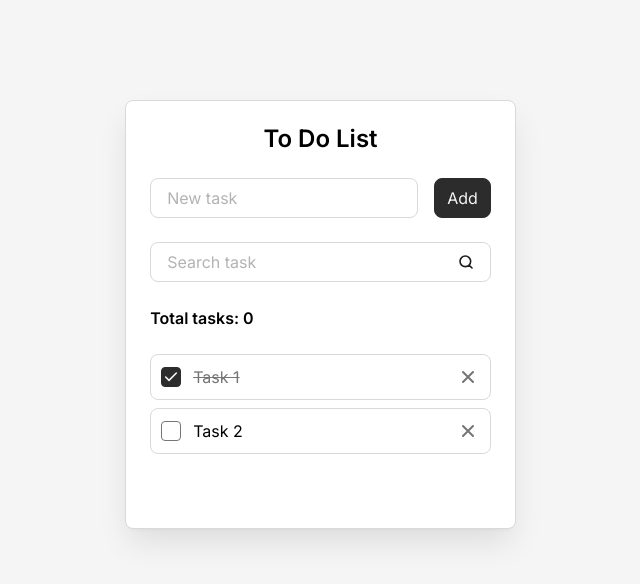
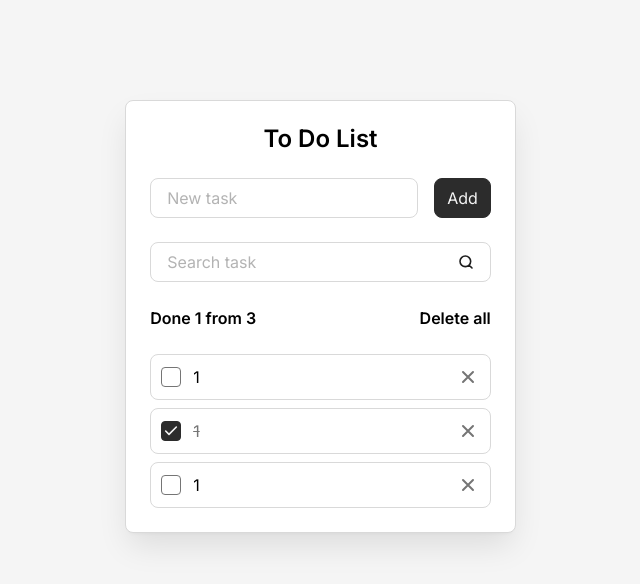
Before and after one commit to VaganovaIP/react-todo-list, a React (Vite) app: page / in a window 1280 px wide. Shown: the top 584 px of the page, without its empty margins (312-952 px from the left). Built offline with nearby package versions, Linux system fonts and the light colour scheme.

Commit message:
Добавление пропсов в компоненты

```diff
--- a/src/components/AddTaskForm.jsx
+++ b/src/components/AddTaskForm.jsx
@@ -4,8 +4,12 @@ import Field from "./Field.jsx";
 const AddTaskForm = () => {
     return (
         <form className="todo__form">
-            <Field />
-            <Button />
+            <Field
+                className="todo__field"
+                label = "New task"
+                id = "new-task"
+            />
+            <Button type="submit">Add</Button>
         </form>
     )
 }
--- a/src/components/Button.jsx
+++ b/src/components/Button.jsx
@@ -1,6 +1,15 @@
-const Button = () => {
+const Button = (props) => {
+    const {
+        className = '',
+        type = 'button',
+        children,
+    } = props
+
     return(
-        <button className="button" type="submit">Add</button>
+        <button
+            className={`${className} button`}
+            type={type}
+        >{children}</button>
     )
 }
 
--- a/src/components/Field.jsx
+++ b/src/components/Field.jsx
@@ -1,17 +1,25 @@
-const Field = () => {
+const Field = (props) => {
+    const {
+        className = '',
+        id,
+        label,
+        type
+    } = props
+
     return(
-        <div className="todo__field field">
+        <div className = {`field ${className}`}>
             <label
                 className="field__label"
-                htmlFor="new-task"
+                htmlFor={id}
             >
-                New task
+                {label}
             </label>
             <input
                 className="field__input"
-                id="new-task"
+                id={id}
                 placeholder=" "
                 autoComplete="off"
+                type={type}
             />
         </div>
     )
--- a/src/components/SearchTaskForm.jsx
+++ b/src/components/SearchTaskForm.jsx
@@ -1,21 +1,14 @@
+import Field from "./Field.jsx";
+
 const SearchTaskForm = () => {
     return(
         <form className="todo__form">
-            <div className="todo__field field">
-                <label
-                    className="field__label"
-                    htmlFor="search-task"
-                >
-                    Search task
-                </label>
-                <input
-                    className="field__input"
-                    id="search-task"
-                    placeholder=" "
-                    autoComplete="off"
-                    type="search"
-                />
-            </div>
+           <Field
+                className = 'todo__field'
+                id = "search-task"
+                label = "Search task"
+                type = "search"
+           />
         </form>
     )
 }
--- a/src/components/Todo.jsx
+++ b/src/components/Todo.jsx
@@ -4,13 +4,22 @@ import TodoInfo from "./TodoInfo";
 import TodoList from "./TodoList";
 
 const Todo = () => {
+    const tasks = [
+        {id: 'task-1', title: '1', isDone: false},
+        {id: 'task-2', title: '1', isDone: true},
+        {id: 'task-3', title: '1', isDone: false}
+    ]
+
     return(
         <div className="todo">
             <h1 className="todo__title">To Do List</h1>
             <AddTaskForm />
             <SearchTaskForm />
-            <TodoInfo />
-            <TodoList />
+            <TodoInfo
+                total={tasks.length}
+                done={tasks.filter(({isDone}) => isDone).length}
+            />
+            <TodoList tasks={tasks}/>
         </div>
     )
 }
--- a/src/components/TodoInfo.jsx
+++ b/src/components/TodoInfo.jsx
@@ -1,8 +1,19 @@
-const TodoInfo = () => {
+const TodoInfo = (props) => {
+    const {
+        total,
+        done,
+    } = props
+
+    const hasTasks = total > 0
+
     return(
         <div className="todo__info">
-            <div className="todo__total-tasks">Total tasks: <span>0</span></div>
-            <button className="todo__delete-all-button" type="button">Delete all</button>
+            <div className="todo__total-tasks">
+                Done {done} from {total}
+            </div>
+            {hasTasks && (
+                <button className="todo__delete-all-button" type="button">Delete all</button>
+            )}
         </div>
     )
 }
--- a/src/components/TodoItem.jsx
+++ b/src/components/TodoItem.jsx
@@ -1,17 +1,25 @@
-const TodoItem = () => {
+const TodoItem = (props) => {
+    const {
+        className = '',
+        id,
+        title,
+        isDone
+    } = props
+
     return (
-        <li className="todo__item todo-item">
+        <li className={`todo-item ${className}`}>
             <input
                 className="todo-item__checkbox"
-                id="task-1"
+                id={id}
                 type="checkbox"
-                checked
+                checked = {isDone}
+                readOnly
             />
             <label
                 className="todo-item__label"
-                htmlFor="task-1"
+                htmlFor={id}
             >
-                Task 1
+                {title}
             </label>
             <button
                 className="todo-item__delete-button"
--- a/src/components/TodoList.jsx
+++ b/src/components/TodoList.jsx
@@ -1,6 +1,10 @@
 import TodoItem from "./TodoItem";
 
-const TodoList = () => {
+const TodoList = (props) => {
+    const {
+        tasks = []
+    } = props
+
     const hasTasks = true
 
     if(!hasTasks){
@@ -9,41 +13,15 @@ const TodoList = () => {
 
     return(
         <ul className="todo__list">
-            <TodoItem />
-            <li className="todo__item todo-item">
-                <input
-                    className="todo-item__checkbox"
-                    id="task-2"
-                    type="checkbox"
-                />
-                <label
-                    className="todo-item__label"
-                    htmlFor="task-2"
-                >
-                    Task 2
-                </label>
-                <button
-                    className="todo-item__delete-button"
-                    aria-label="Delete"
-                    title="Delete"
-                >
-                    <svg
-                        width="20"
-                        height="20"
-                        viewBox="0 0 20 20"
-                        fill="none"
-                        xmlns="http://www.w3.org/2000/svg"
-                    >
-                        <path
-                            d="M15 5L5 15M5 5L15 15"
-                            stroke="#757575"
-                            strokeWidth="2"
-                            strokeLinecap="round"
-                            strokeLinejoin="round"
-                        />
-                    </svg>
-                </button>
-            </li>
+            { tasks.map((task) => (
+                    <TodoItem
+                        className = "todo__item"
+                        key = {task.id}
+                        id = {task.id}
+                        title ={task.title}
+                        isDone ={task.isDone}
+                    />
+            ))}
         </ul>
     )
 }
--- a/src/styles/components/todo.css
+++ b/src/styles/components/todo.css
@@ -45,10 +45,6 @@
     color: var(--color-gray-4);
   }
 
-  &:not(.is-visible) {
-    opacity: 0;
-    visibility: hidden;
-  }
 }
 
 .todo__list,
```
